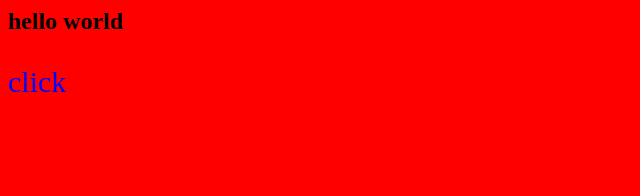
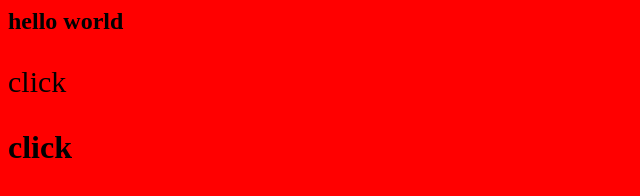
Before and after one commit to vahedmohamadi/project2, a plain HTML site: page index.html in a window 1280 px wide. Shown: the whole page, without its empty margins (0-640 px from the left). Drawn offline with Linux system fonts and the light colour scheme.

Commit message:
edit:index.html and style.css

```diff
--- a/index.html
+++ b/index.html
@@ -5,5 +5,6 @@
     <body>
         <h2>hello world</h2>
         <p>click</p>
+        <h1>click</h1>
     </body>
 </html>
--- a/style.css
+++ b/style.css
@@ -2,6 +2,6 @@ body{
     background-color:red;
 }
 p{
-    color: blue;
+
     font-size: 30;
 }
```
